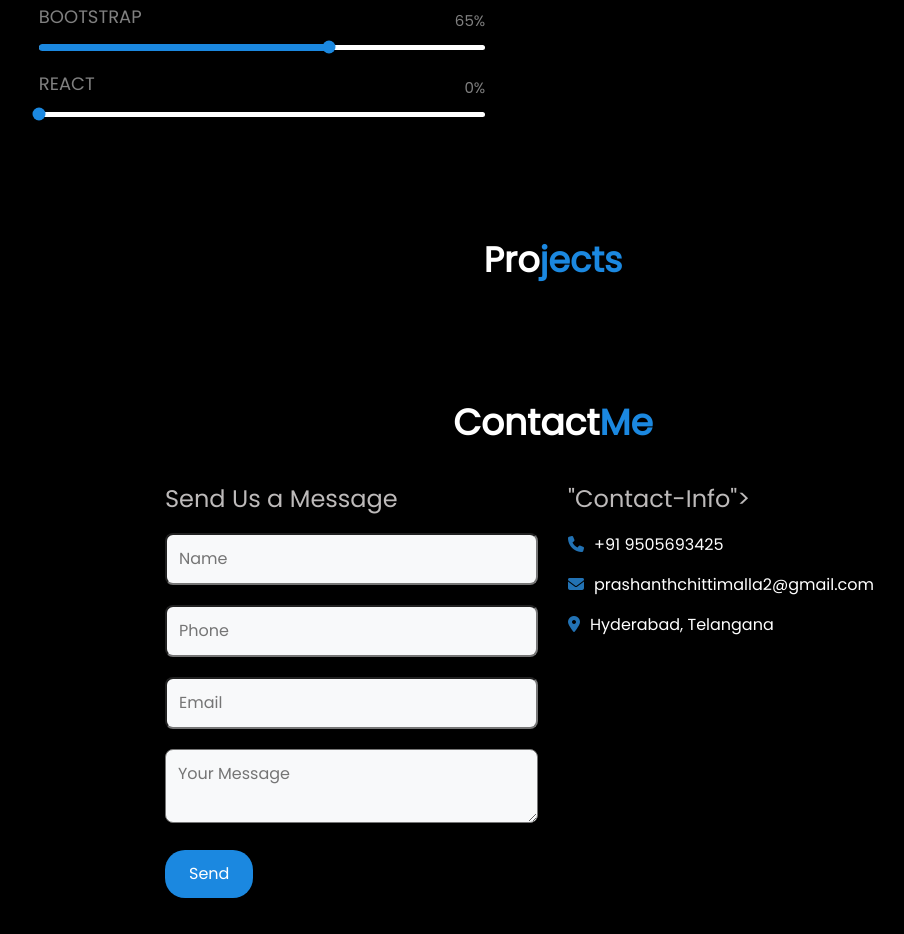
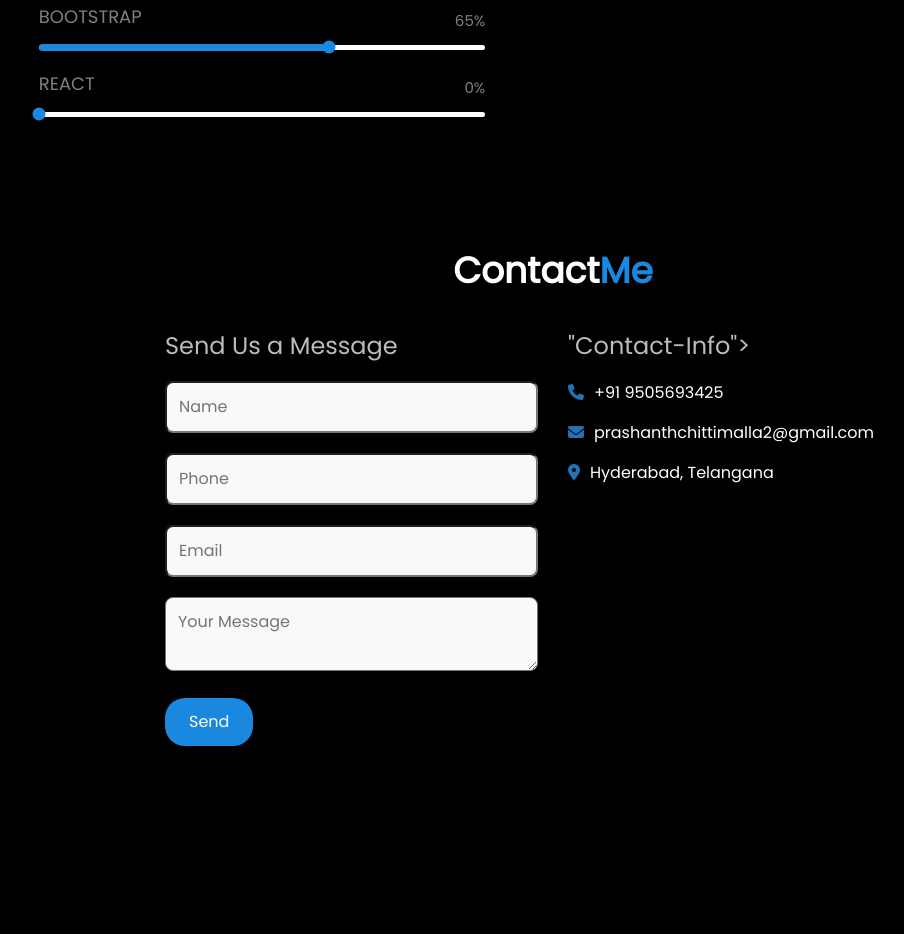
Before and after one commit to Prashanth4333/Profile-Website, a plain HTML site: page index.html in a window 1280 px wide. Shown: the part 2477-3411 px from the top of the page, without its empty margins (87-991 px from the left). Drawn offline with nearby package versions, Linux system fonts and the light colour scheme.

Commit message:
Update index.html

```diff
--- a/index.html
+++ b/index.html
@@ -4,7 +4,7 @@
 <head>
     <meta charset="utf-8" />
     <meta name="viewport" content="width=device-width, initial-scale=1" />
-    <title>Prashanth</title>
+    <title>Profile</title>
     <link href="https://cdn.jsdelivr.net/npm/bootstrap@5.3.3/dist/css/bootstrap.min.css" rel="stylesheet"
         integrity="sha384-QWTKZyjpPEjISv5WaRU9OFeRpok6YctnYmDr5pNlyT2bRjXh0JMhjY6hW+ALEwIH" crossorigin="anonymous" />
     <link href="https://unpkg.com/boxicons@2.1.4/css/boxicons.min.css" rel="stylesheet" />
@@ -225,10 +225,10 @@
 
     <!------------------------------------------      Project    ---------------------------------------------------->
 
-    <section class="Project" id="Project">
+    <!----  <section class="Project" id="Project">
         <h2>Pro<span class="p-nam">jects</span></h2>
 
-    </section>
+    </section> -->
 
     <!------------------------------------------      Contact me    ---------------------------------------------------->
 
```
